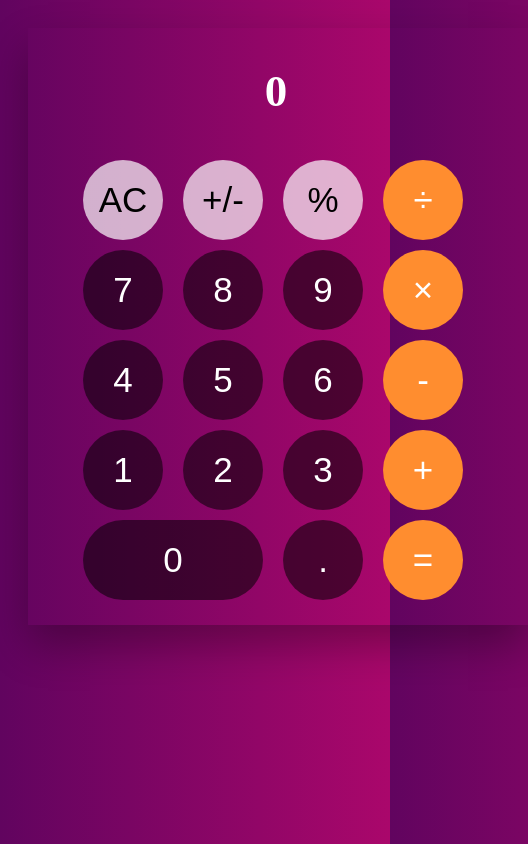
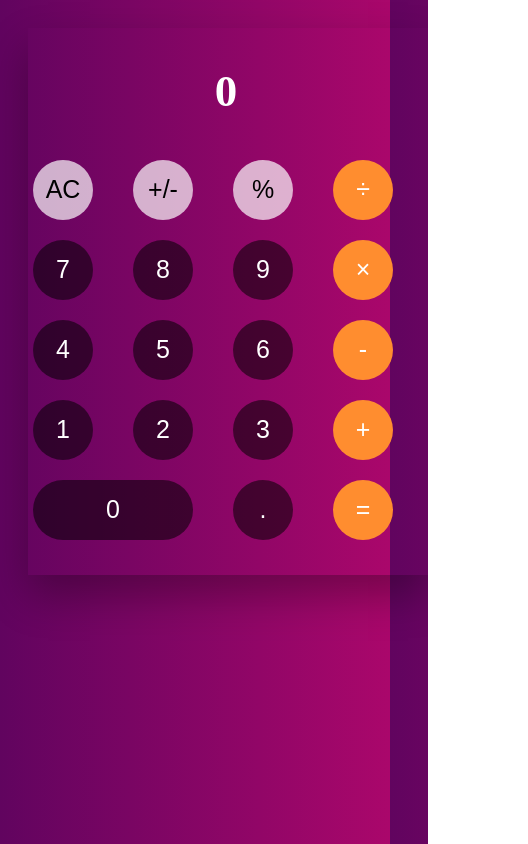
Before and after one commit to siid123ck/calculator, a plain HTML site: page index.html in a window 390 px wide. Shown: the whole page, 528 px wide, since content can reach past the window. Drawn offline with Linux system fonts and the light colour scheme.

Commit message:
set mobile responsive

```diff
--- a/sass/index.scss
+++ b/sass/index.scss
@@ -8,6 +8,9 @@ padding: 20px;
 
 .calculator{
     width: 500px;
+    @media screen and (max-width:550px) {
+        width: 400px;
+    }
     height: auto;
     padding-bottom: 20px;
     box-shadow: 0 20px 40px rgba($color: #000000, $alpha: .30);
@@ -25,6 +28,7 @@ padding: 20px;
     &-display{
         min-width: 400px;
         min-height: 400px;
+
         display: grid;
         grid-template-columns: repeat(4, 1fr);
        button{
@@ -37,6 +41,11 @@ padding: 20px;
            font-size: 35px;
            width: 80px;
            height: 80px;
+           @media screen and (max-width:550px) {
+            font-size: 25px;
+           width: 60px;
+           height: 60px;
+        }
            text-transform: uppercase;
            border-radius: 50%;
            margin: 5px;
@@ -49,6 +58,10 @@ padding: 20px;
         grid-column: 1/span 2;
         width: 180px;
         border-radius: 100px;
+        @media screen and (max-width:550px){
+            width: 160px;
+        }
+
     }
 
     .ac, .pn, .percentage{
```
Also changed, not shown: css/index.css, 1 other file.
